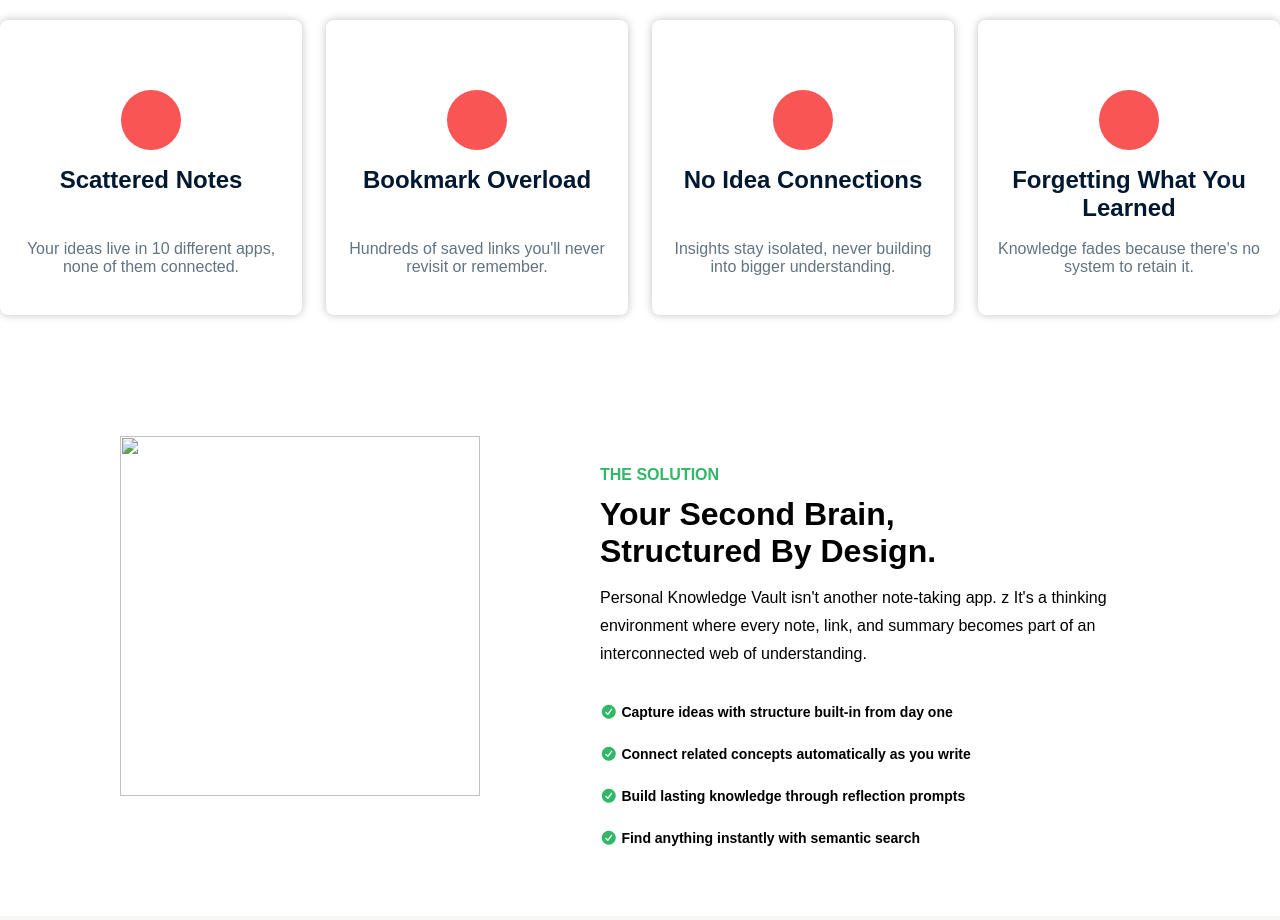
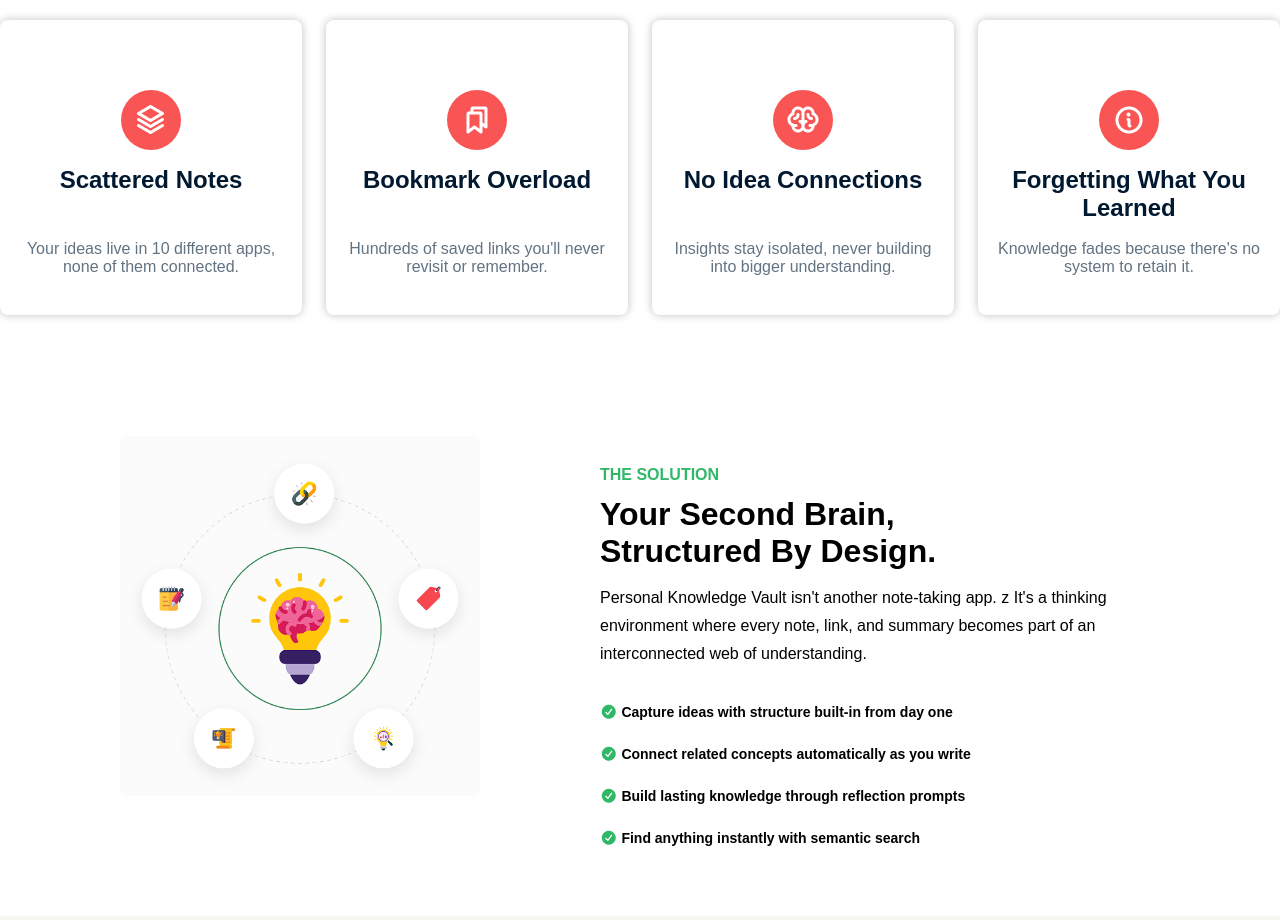
Before and after one commit to sanzid943/Assignment_1, a plain HTML site: page index.html in a window 1280 px wide. Shown: the part 798-1718 px from the top of the page. Drawn offline with Linux system fonts and the light colour scheme; the site is published under a folder, as on GitHub Pages, so addresses that start at the root find nothing.

Commit message:
added path

```diff
--- a/index.html
+++ b/index.html
@@ -4,7 +4,7 @@
     <meta charset="UTF-8">
     <meta name="viewport" content="width=device-width, initial-scale=1.0">
     <title>Assignment_01</title>
-    <link rel="stylesheet" href="./style.css">
+    <link rel="stylesheet" href="style.css">
     <link rel="stylesheet" href="https://cdnjs.cloudflare.com/ajax/libs/font-awesome/7.0.1/css/all.min.css" integrity="sha512-2SwdPD6INVrV/lHTZbO2nodKhrnDdJK9/kg2XD1r9uGqPo1cUbujc+IYdlYdEErWNu69gVcYgdxlmVmzTWnetw==" crossorigin="anonymous" referrerpolicy="no-referrer" />
 </head>
 <body>
@@ -12,7 +12,7 @@
     <!--navbar section-->
     <nav id="head">
         <div class="nav-image">
-            <img src="/assets/logo-navbar.png" alt="logo-navbar">
+            <img src="assets/logo-navbar.png" alt="logo-navbar">
         </div>
         <div class="nav-content">
             <ul>
@@ -58,28 +58,28 @@
         <div class="notes-card">
             <div class="card">
                 <div class="image-bg">
-                    <img src="/assets/Vector.png" alt="">
+                    <img src="assets/Vector.png" alt="">
                 </div>
                 <h3>Scattered Notes</h3>
                 <p>Your ideas live in 10 different apps, none of them connected.</p>
             </div>
             <div class="card">
                 <div class="image-bg">
-                    <img src="/assets/Bookmarks.png" alt="">
+                    <img src="assets/Bookmarks.png" alt="">
                 </div>
                 <h3>Bookmark Overload</h3>
                 <p>Hundreds of saved links you'll never revisit or remember.</p>
             </div>
             <div class="card">
                 <div class="image-bg">
-                    <img src="/assets/Brain.png" alt="">
+                    <img src="assets/Brain.png" alt="">
                 </div>
                 <h3>No Idea Connections</h3>
                 <p>Insights stay isolated, never building into bigger understanding.</p>
             </div>
             <div class="card">
                 <div class="image-bg">
-                    <img src="/assets/Info.png" alt="">
+                    <img src="assets/Info.png" alt="">
                 </div>
                 <h3>Forgetting What You Learned</h3>
                 <p>Knowledge fades because there's no system to retain it.</p>
@@ -92,7 +92,7 @@
     <section id="brain">
         <div class="brain-container">
             <div class="brain-image">
-                <img src="/assets/knowledge.png" alt="">
+                <img src="assets/knowledge.png" alt="">
             </div>
             <div class="brain-content">
                 <h4>THE SOLUTION</h4>
@@ -128,7 +128,7 @@
     <section id="footer">
       <div class="footer-content1">
             <div class="footer-image">
-                <img src="/assets/logo-footer.png" alt="">
+                <img src="assets/logo-footer.png" alt="">
             </div>
             <div class="footer-social">
                 <h4>Social Links</h4>
```
